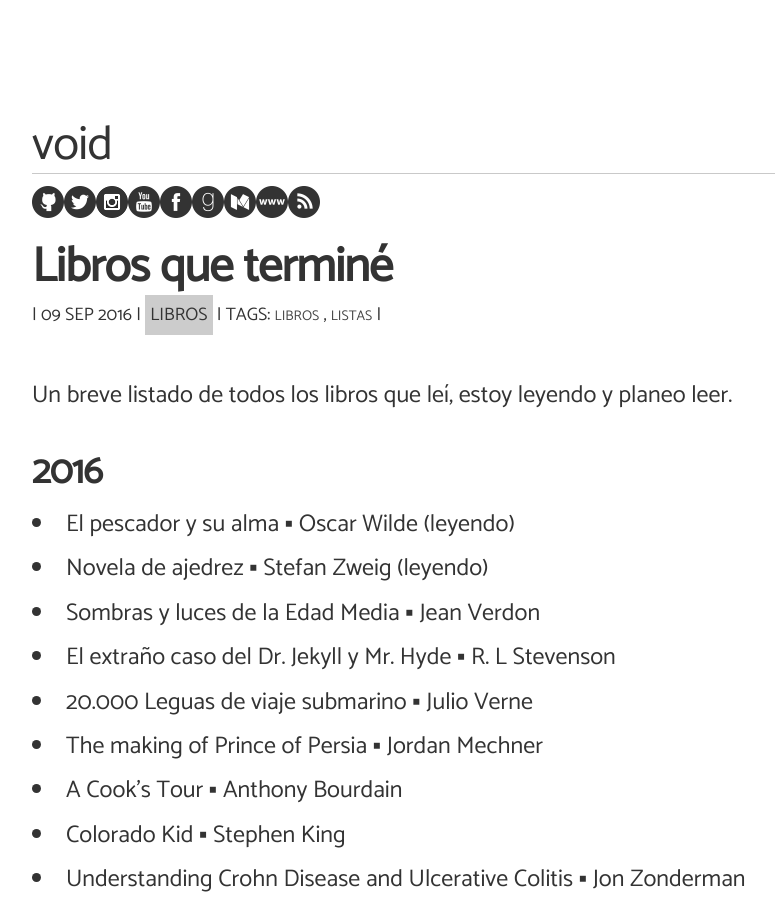
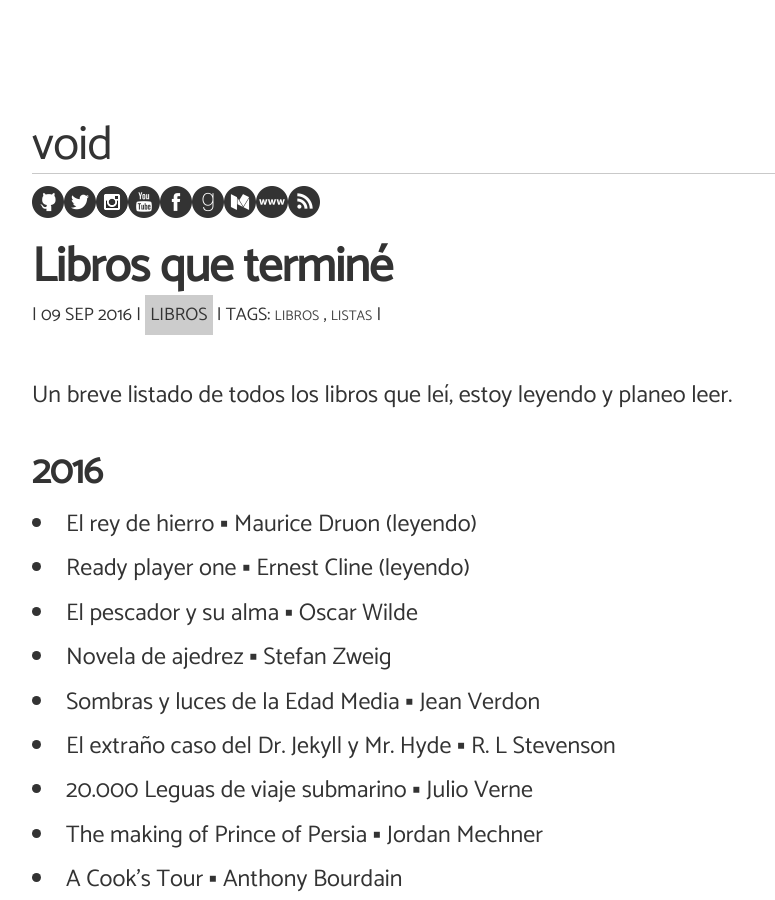
Before and after one commit to angelsimon/angelsimon.github.io, a Jekyll site: the page built from _posts/2016-09-09-libros-que-termine.md, in a window 1280 px wide and 900 px high. Shown: the whole window, without its empty margins (32-807 px from the left). Built offline with Jekyll 4.4.1, drawn with Linux system fonts in a browser that asks for light colours; nearby versions of some CDN libraries; comment, search, counter and statistics services are not loaded.

Commit message:
Update 2016-09-09-libros-que-termine.md

```diff
--- a/_posts/2016-09-09-libros-que-termine.md
+++ b/_posts/2016-09-09-libros-que-termine.md
@@ -11,8 +11,10 @@ Un breve listado de todos los libros que leí, estoy leyendo y planeo leer.
 
 <h2>2016</h2>
 <ul>
-<li>El pescador y su alma &#9642; Oscar Wilde (leyendo)</li>
-<li>Novela de ajedrez &#9642; Stefan Zweig (leyendo)</li>
+<li>El rey de hierro &#9642; Maurice Druon (leyendo)</li>
+<li>Ready player one &#9642; Ernest Cline (leyendo)</li>
+<li>El pescador y su alma &#9642; Oscar Wilde</li>
+<li>Novela de ajedrez &#9642; Stefan Zweig</li>
 <li>Sombras y luces de la Edad Media &#9642; Jean Verdon</li>
 <li>El extraño caso del Dr. Jekyll y Mr. Hyde &#9642; R. L Stevenson</li>
 <li>20.000 Leguas de viaje submarino &#9642; Julio Verne</li>
```
